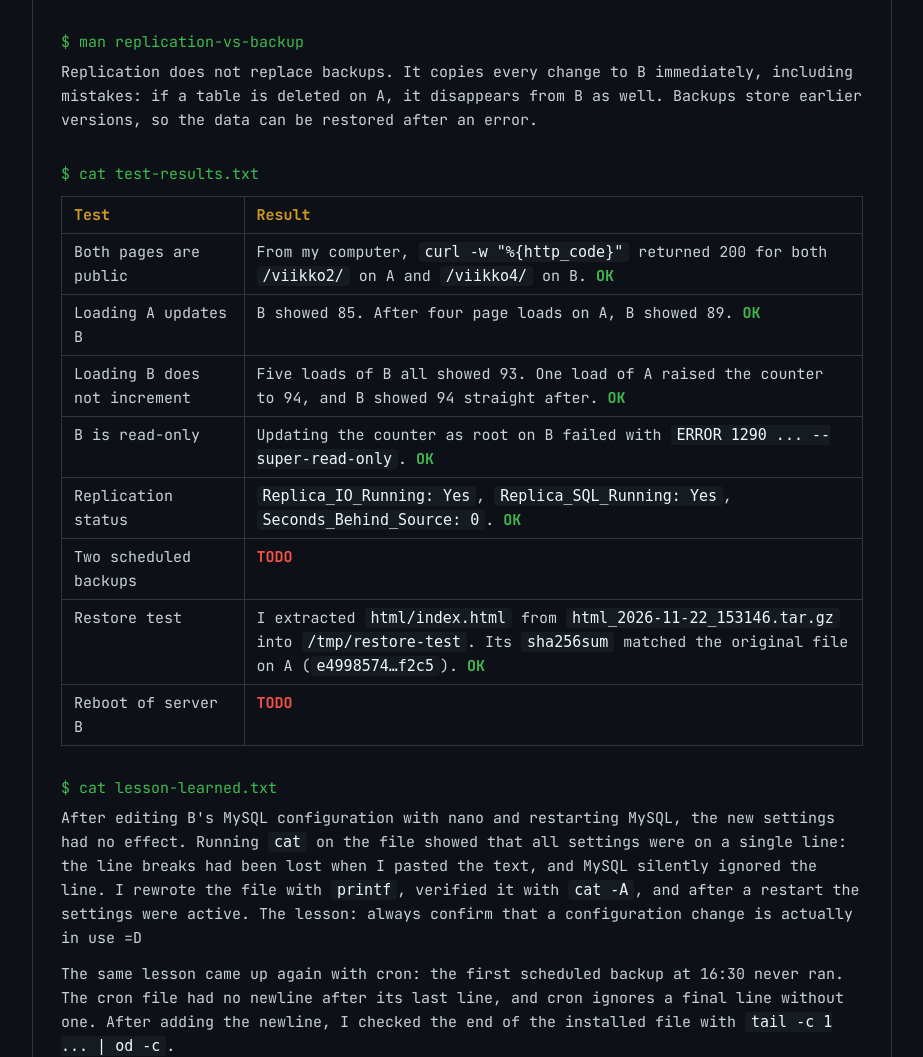
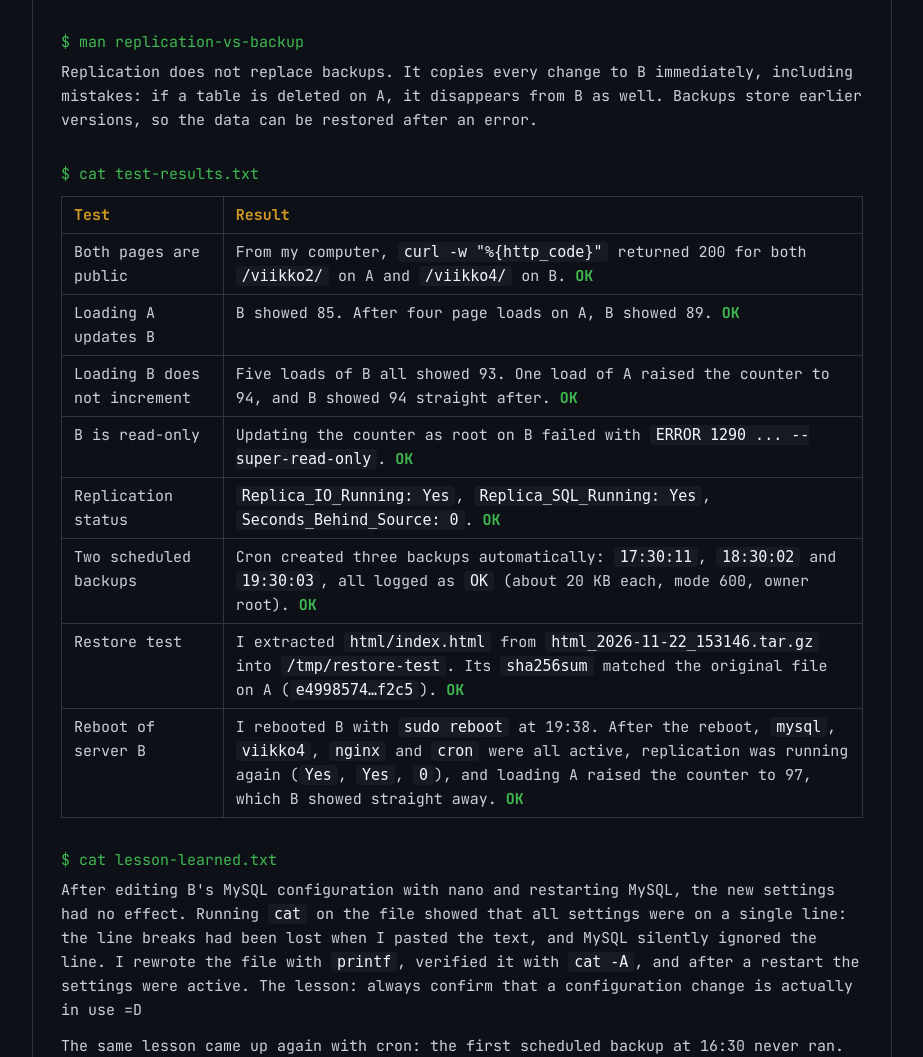
Before and after one commit to emilhalonen/Linux_Administration_TVT26KMO, a Flask app: template viikko4/templates/index.html in a window 1280 px wide. Shown: the part 2811-3868 px from the top of the page, without its empty margins (178-1101 px from the left). Run offline with Flask 3, Linux system fonts and the light colour scheme; the template is opened without the code that fills it, so the values that code supplies are empty.

Commit message:
backup and reboot test results

```diff
--- a/viikko4/templates/index.html
+++ b/viikko4/templates/index.html
@@ -225,9 +225,9 @@
                 <tr><td>Loading B does not increment</td><td>Five loads of B all showed 93. One load of A raised the counter to 94, and B showed 94 straight after. <span class="OK">OK</span></td></tr>
                 <tr><td>B is read-only</td><td>Updating the counter as root on B failed with <code>ERROR 1290 ... --super-read-only</code>. <span class="OK">OK</span></td></tr>
                 <tr><td>Replication status</td><td><code>Replica_IO_Running: Yes</code>, <code>Replica_SQL_Running: Yes</code>, <code>Seconds_Behind_Source: 0</code>. <span class="OK">OK</span></td></tr>
-                <tr><td>Two scheduled backups</td><td class="pending">TODO</td></tr>
+                <tr><td>Two scheduled backups</td><td>Cron created three backups automatically: <code>17:30:11</code>, <code>18:30:02</code> and <code>19:30:03</code>, all logged as <code>OK</code> (about 20 KB each, mode 600, owner root). <span class="OK">OK</span></td></tr>
                 <tr><td>Restore test</td><td>I extracted <code>html/index.html</code> from <code>html_2026-11-22_153146.tar.gz</code> into <code>/tmp/restore-test</code>. Its <code>sha256sum</code> matched the original file on A (<code>e4998574…f2c5</code>). <span class="OK">OK</span></td></tr>
-                <tr><td>Reboot of server B</td><td class="pending">TODO</td></tr>
+                <tr><td>Reboot of server B</td><td>I rebooted B with <code>sudo reboot</code> at 19:38. After the reboot, <code>mysql</code>, <code>viikko4</code>, <code>nginx</code> and <code>cron</code> were all active, replication was running again (<code>Yes</code>, <code>Yes</code>, <code>0</code>), and loading A raised the counter to 97, which B showed straight away. <span class="OK">OK</span></td></tr>
             </table>
             </div>
         </div>
```
